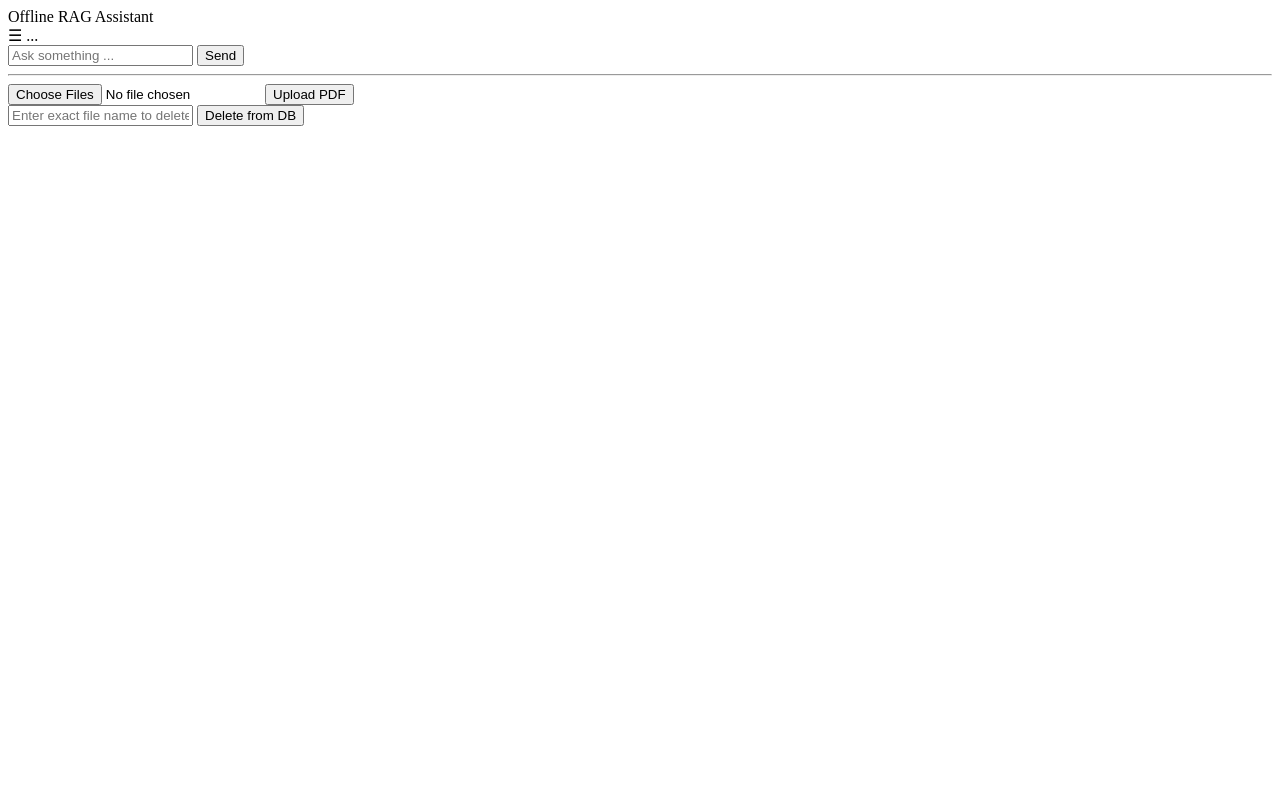
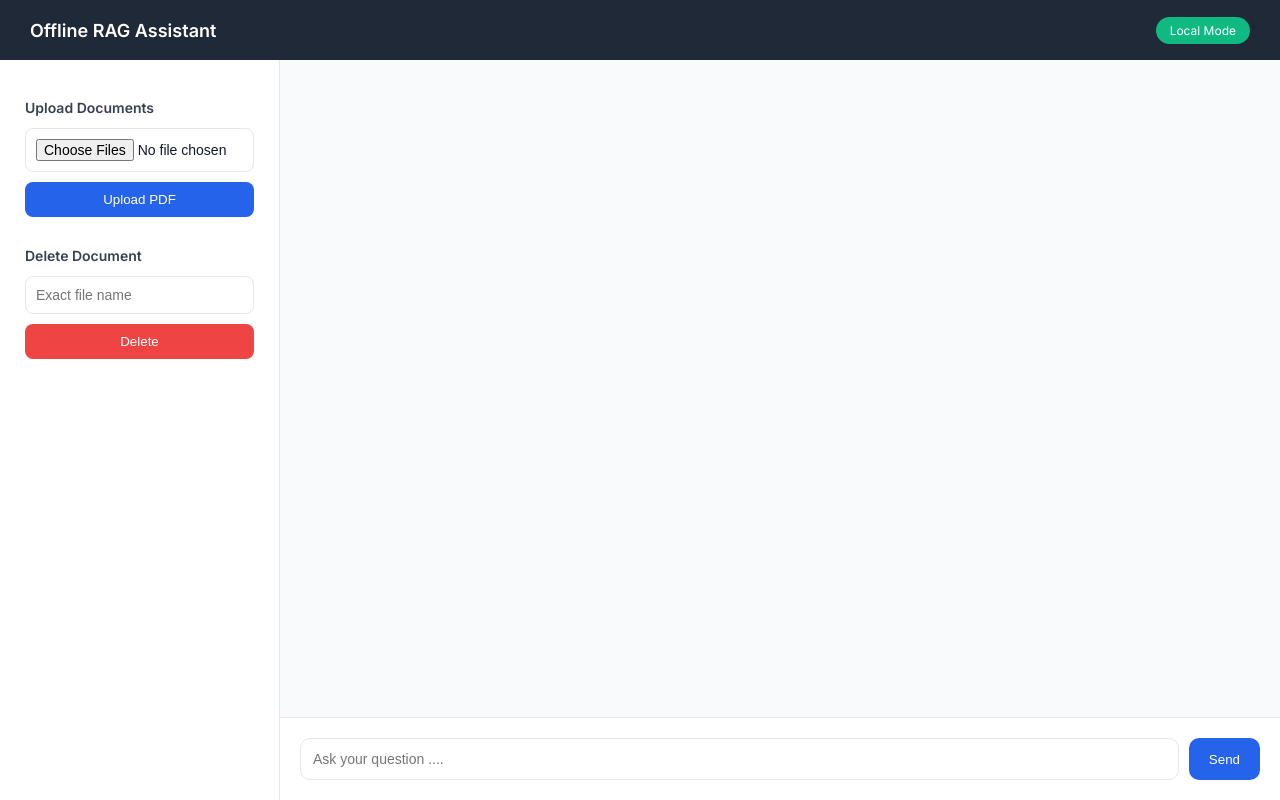
Before and after one commit to SachinJangirX/Offline-RAG-Model-, a FastAPI app: page / in a window 1280 px wide. Run offline with FastAPI, Linux system fonts and the light colour scheme.

Commit message:
Updated the frontend to more formal view.

```diff
--- a/app/static/style.css
+++ b/app/static/style.css
@@ -1,108 +1,169 @@
-body{
-    font-family: Arial, sans-serif;
-    margin: 0px;
-    background-color: #f4f6f9;
+* {
+    box-sizing: border-box;
 }
 
-/* navbar */
-.navbar {
-    background-color: #2f4e79;
+body {
+    margin: 0;
+    font-family: 'Inter', sans-serif;
+    background-color: #f3f4f6;
+    color: #111827;
+}
+
+.app {
+    display: flex;
+    flex-direction: column;
+    height: 100vh;
+}
+
+.topbar {
+    height: 60px;
+    background-color: #1f2937;
     color: white;
-    padding: 15px 20px;
     display: flex;
     justify-content: space-between;
     align-items: center;
+    padding: 0 30px;
 }
 
-.nav-title {
-    font-size: 20px;
-    font-weight: bold;
+.logo {
+    font-size: 18px;
+    font-weight: 600;
 }
 
-.nav-icons span {
-    margin-left: 15px;
-    cursor: pointer;
+.badge {
+    background: #10b981;
+    padding: 6px 14px;
+    border-radius: 20px;
+    font-size: 12px;
 }
 
-/* main container */
-.container {
-    width: 70%;
-    margin: 30px auto;
+.main {
+    display: flex;
+    flex: 1;
+    overflow: hidden;
+}
+
+.sidebar {
+    width: 280px;
     background: white;
-    border-radius: 10px;
+    border-right: 1px solid #e5e7eb;
     padding: 25px;
-    box-shadow: 0 2px 5px rgba(0,0,0,0.1);
+}
+
+.sidebar-section {
+    margin-bottom: 30px;
+}
+
+.sidebar-section h3 {
+    margin-bottom: 12px;
+    font-size: 14px;
+    font-weight: 600;
+    color: #374151;
+}
+
+.sidebar input {
+    width: 100%;
+    padding: 10px;
+    border: 1px solid #e5e7eb;
+    border-radius: 8px;
+    margin-bottom: 10px;
+    font-size: 14px;
+}
+
+.primary-btn {
+    width: 100%;
+    padding: 10px;
+    background: #2563eb;
+    border: none;
+    color: white;
+    border-radius: 8px;
+    cursor: pointer;
+    font-weight: 500;
+}
+
+.primary-btn:hover {
+    background: #1d4ed8;
+}
+
+
+.danger-btn {
+    width: 100%;
+    padding: 10px;
+    background: #ef4444;
+    border: none;
+    color: white;
+    border-radius: 8px;
+    cursor: pointer;
+    font-weight: 500;
+}
+
+.danger-btn:hover {
+    background: #dc2626;
+}
+
+.chat-section {
+    flex: 1;
+    display: flex;
+    flex-direction: column;
+    background: #f9fafb;
 }
 
 .chat-box {
-    max-height: 400px;
+    flex: 1;
     overflow-y: auto;
-    margin-bottom: 20px;
+    padding: 30px;
+    display: flex;
+    flex-direction: column;
 }
 
 .user-message {
-    background-color: #e5e5e5;
-    padding: 12px;
-    border-radius: 15px;
-    width: fit-content;
-    max-width: 70%;
-    margin-bottom: 10px;
+    align-self: flex-end;
+    background: #2563eb;
+    color: white;
+    padding: 12px 16px;
+    border-radius: 16px 16px 0 16px;
+    max-width: 65%;
+    margin-bottom: 12px;
+    font-size: 14px;
 }
 
 .ai-message {
-    background-color: #cfe7ff;
-    padding: 12px;
-    border-radius: 15px;
-    width: fit-content;
-    max-width: 70%;
-    margin-bottom: 10px;
-    margin-left: auto;
+    align-self: flex-start;
+    background: white;
+    padding: 12px 16px;
+    border-radius: 16px 16px 16px 0;
+    max-width: 65%;
+    margin-bottom: 12px;
+    font-size: 14px;
+    border: 1px solid #e5e7eb;
 }
 
-.input-section {
+.input-area {
     display: flex;
-    gap: 10px;
+    padding: 20px;
+    background: white;
+    border-top: 1px solid #e5e7eb;
 }
 
-.input-section input {
+.input-area input {
     flex: 1;
-    padding: 10px;
-    border-radius: 8px;
-    border: 1px solid #ccc;
+    padding: 12px;
+    border: 1px solid #e5e7eb;
+    border-radius: 10px;
+    font-size: 14px;
 }
 
-.input-section button {
-    padding: 10px 20px;
-    border-radius: 8px;
+.input-area button {
+    margin-left: 10px;
+    padding: 12px 20px;
+    background: #2563eb;
     border: none;
-    background-color: #2f4e79;
     color: white;
+    border-radius: 10px;
     cursor: pointer;
+    font-weight: 500;
 }
 
-.input-section button:hover {
-    background-color: #1f3553;
+.input-area button:hover {
+    background: #1d4ed8;
 }
-
-.upload-section {
-    margin-top: 20px;
-    display: flex;
-    gap: 10px;
-}
-
-.upload-section input {
-    padding: 5px;
-}
-
-.upload-section button {
-    padding: 8px 15px;
-    background-color: #2f4e79;
-    color: white;
-    border: none;
-    border-radius: 8px;
-    cursor: pointer;
-}
-
-.upload-section button:hover {
-    background-color: #1f3553;
-}
--- a/app/templates/index.html
+++ b/app/templates/index.html
@@ -3,45 +3,45 @@
 <head>
     <meta charset="UTF-8">
     <meta name="viewport" content="width=device-width, initial-scale=1.0">
-    <title>OFFLINE RAG ASSISTANT</title>
+    <title>Offline RAG Assistant</title>
+
+    <link rel="stylesheet" href="/static/style.css">
+    <link href="https://fonts.googleapis.com/css2?family=Inter:wght@400;500;600&display=swap" rel="stylesheet">
 </head>
 <body>
 
-    <!-- Top nevigation bar -->
-     <div class="navbar">
-        <div class="nav-title">Offline RAG Assistant</div>
-        <div class="nav-icons">
-            <span>☰</span>
-            <span>...</span>
+    <div class="app">
+        <header class="topbar">
+            <div class="logo">Offline RAG Assistant</div>
+            <div class="badge">Local Mode</div>
+        </header>
+
+        <div class="main">
+            <aside class="sidebar">
+                <div class="sidebar-section">
+                    <h3>Upload Documents</h3>
+                    <input type="file" id="fileInput" multiple />
+                    <button class="primary-btn" onclick="uploadFile()">Upload PDF</button>
+                </div>
+
+                <div class="sidebar-section">
+                    <h3>Delete Document</h3>
+                    <input type="text" id="deleteFileName" placeholder="Exact file name" />
+                    <button id="deleteBtn" class="danger-btn">Delete</button>
+                </div>
+            </aside>
+
+            <section class="chat-section">
+                <div id="chat" class="chat-box"></div>
+
+                <div class="input-area">
+                    <input type="text" id="question" placeholder="Ask your question ...." />
+                    <button onclick="sendQuestion()">Send</button>
+                </div>
+            </section>
         </div>
-     </div>
+    </div>
+<script src="/static/script.js"></script>
 
-     <!-- Main container -->
-      <div class="container">
-
-        <div id="chat" class="chat-box"></div>
-
-        <div class="input-section">
-            <input type="text" id="question" placeholder="Ask something ..." />
-            <button onclick="sendQuestion()">Send</button>
-        </div>
-
-        <!-- divider -->
-         <hr>
-
-         <!-- upload section -->
-          <div class="upload-section">
-            <input type="file" id="fileInput" multiple />
-            <button onclick="uploadFile()">Upload PDF</button>
-          </div>
-
-        <!-- delete section  -->
-         <div class="delete-section">
-            <input type="text" id="deleteFileName" placeholder="Enter exact file name to delete" />
-            <button id="deleteBtn">Delete from DB</button>
-         </div>
-
-      </div>
-<script src="/static/script.js"></script>
 </body>
 </html>
```
